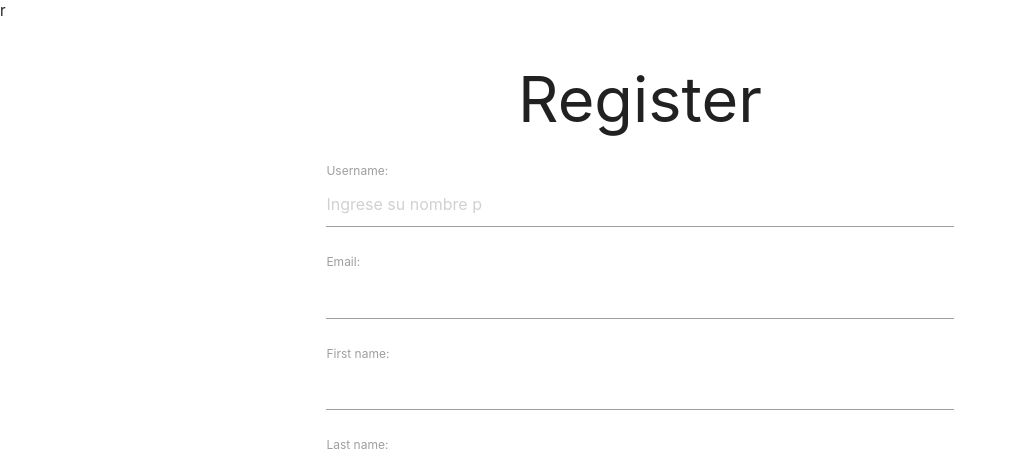
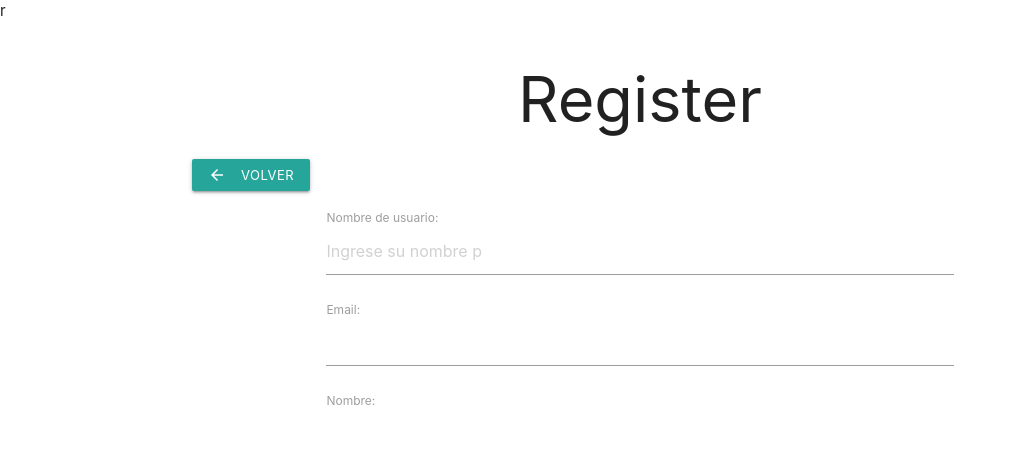
Before and after one commit to w4xccino/4thRepo, a Django app: page /register/ in a window 1280 px wide. Shown: the top 457 px of the page, without its empty margins (0-1016 px from the left). Run offline with Django 3.2, Linux system fonts and the light colour scheme.

Commit message:
idk what i added

```diff
--- a/Engine/settings.py
+++ b/Engine/settings.py
@@ -106,7 +106,7 @@ AUTH_PASSWORD_VALIDATORS = [
 # Internationalization
 # https://docs.djangoproject.com/en/3.2/topics/i18n/
 
-LANGUAGE_CODE = 'en-us'
+LANGUAGE_CODE = 'es'
 
 TIME_ZONE = 'UTC'
 
--- a/LoginApp/templates/LoginApp/register.html
+++ b/LoginApp/templates/LoginApp/register.html
@@ -7,11 +7,15 @@
     {% load static %}
     <link rel="stylesheet" href="{% static 'LoginApp/css/materialize.css' %}">
     <title>Login</title>
+    <link href="https://fonts.googleapis.com/icon?family=Material+Icons" rel="stylesheet">
 
 </head>
 <body>
 <h1 class="center">Register</h1>
+
 <div class="container row">
+<a  class="waves-effect waves-light btn-small"  href="{%url 'login'%}">
+<i class="material-icons left">arrow_back</i>Volver</a>
     <div class="container">
         <form method="POST" class="" >
             {% csrf_token %}
```
Also changed, not shown: db.sqlite3.
